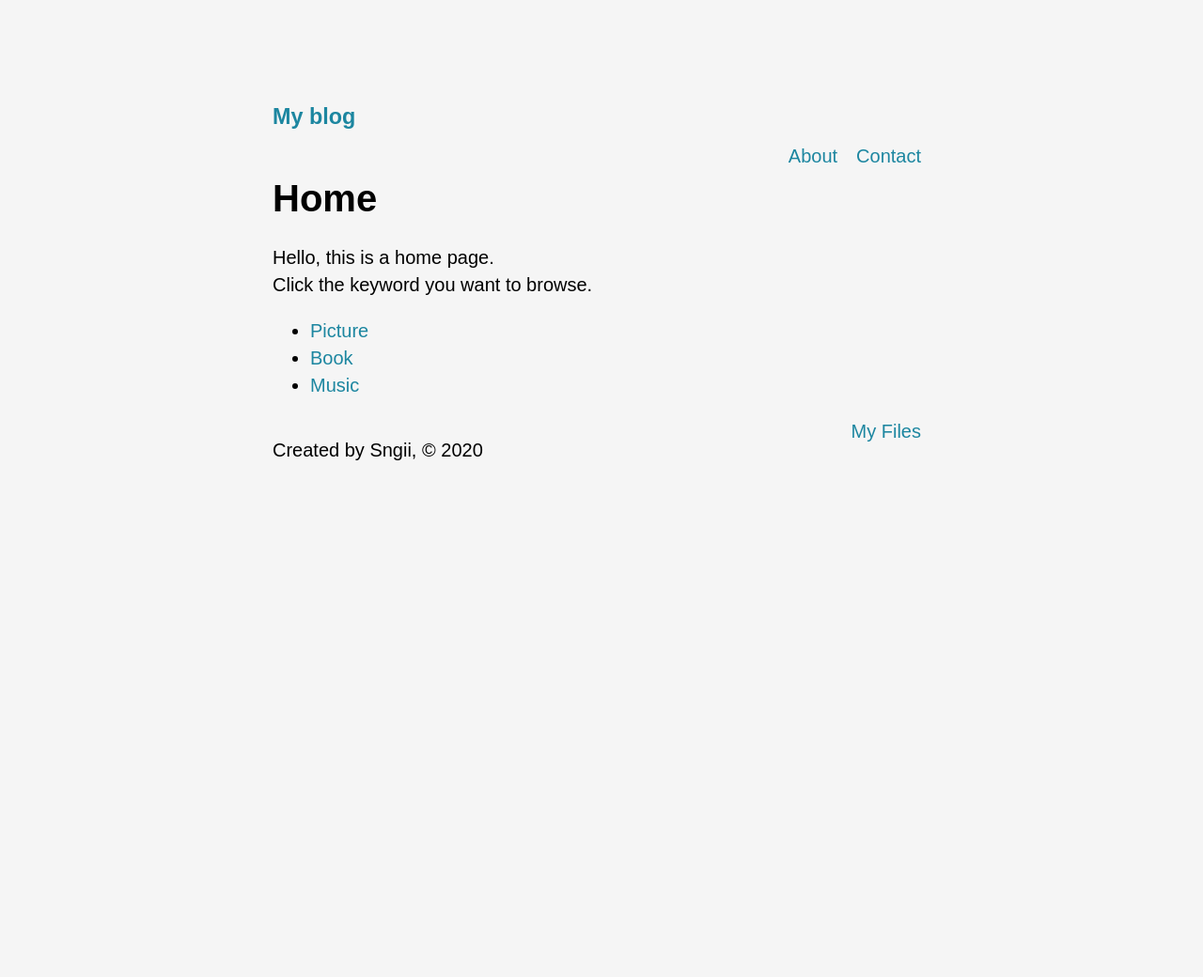
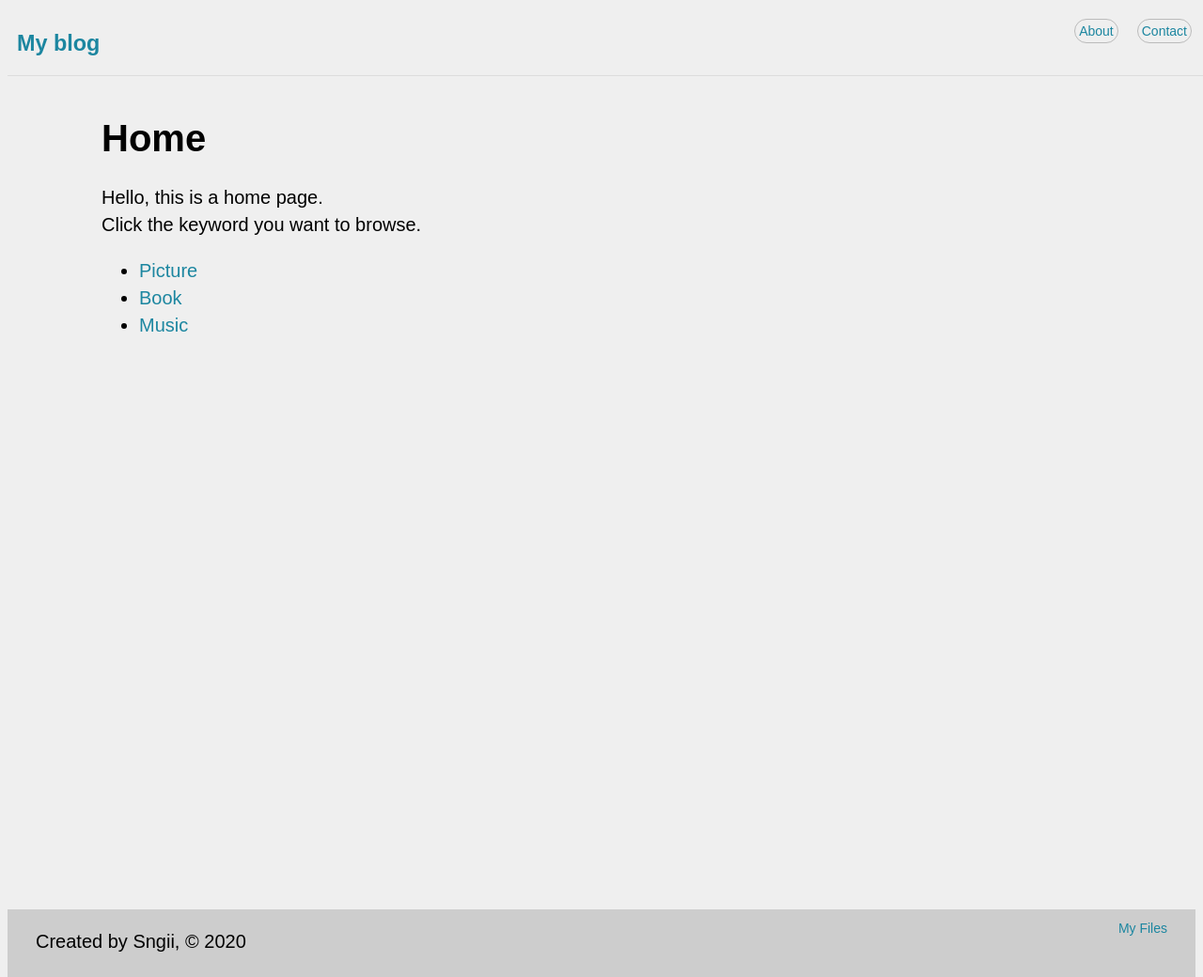
Before and after one commit to airotod/gatsby-learn, a Gatsby site: page / in a window 1280 px wide. Shown: the top 1040 px of the page at 94% size. Before the commit the page ends 800 px from the top, so only its background shows below. Built offline with nearby package versions, Linux system fonts and the light colour scheme; Gatsby itself is replaced by a stand-in of ours.

Commit message:
Change styles

```diff
--- a/src/components/footer.js
+++ b/src/components/footer.js
@@ -1,15 +1,20 @@
 import React from "react"
-import { css } from "@emotion/core"
 import { Link } from "gatsby"
 import styles from "./footer.module.css"
 
 const Footer = () => {
   return (
-    <footer>
-      <p className={styles.footer}>Created by Sngii, &copy; 2020</p>
-      <Link to={`/my-files/`} className={styles.files}>
-        My Files
-      </Link>
+    <footer className={styles.footer}>
+      <div className={styles.inner_wrap}>
+        <div className={styles.footer_left}>
+          <p className={styles.copyright}>Created by Sngii, &copy; 2020</p>
+        </div>
+        <div className={styles.footer_right}>
+          <Link to={`/my-files/`} className={styles.files}>
+            My Files
+          </Link>
+        </div>
+      </div>
     </footer>
   )
 }
--- a/src/components/footer.module.css
+++ b/src/components/footer.module.css
@@ -1,8 +1,18 @@
 .footer {
-  display: inline-block;
+  float: left;
+  width: 100%;
+  bottom: 0;
+  height: 80px;
+  background-color: #cdcdcd;
 }
 
-.files {
+.footer_left {
+  float: left;
+  margin: 0 30px;
+}
+
+.footer_right {
   float: right;
-  margin: 0 10px;
+  margin: 10px 30px;
+  font-size: 14px;
 }
--- a/src/components/layout.js
+++ b/src/components/layout.js
@@ -18,18 +18,26 @@ export default function Layout({ children }) {
 
   return (
     <div className={styles.wrap}>
-      <Link to={`/`}>
-        <h3 className={styles.title}>{data.site.siteMetadata.title}</h3>
-      </Link>
-      <div>
-      <span className={styles.nav}>
-        <Link to={`/contact/`}>Contact</Link>
-      </span>
-      <span className={styles.nav}>
-        <Link to={`/about/`}>About</Link>
-      </span>
+      <div className={styles.header}>
+        <div className={styles.inner_wrap}>
+          <div className={styles.header_left}>
+            <h3 className={styles.title}>
+              <Link to={`/`}>{data.site.siteMetadata.title}</Link>
+            </h3>
+          </div>
+          <div className={styles.header_right}>
+            <ul className={styles.nav}>
+              <li className={styles.tab}>
+                <Link to={`/contact/`}>Contact</Link>
+              </li>
+              <li className={styles.tab}>
+                <Link to={`/about/`}>About</Link>
+              </li>
+            </ul>
+          </div>
+        </div>
       </div>
-      {children}
+      <div className={styles.main_wrap}>{children}</div>
       <Footer />
     </div>
   )
--- a/src/components/layout.module.css
+++ b/src/components/layout.module.css
@@ -1,17 +1,43 @@
 .wrap {
-  margin: 0 auto;
-  max-width: 700px;
-  padding: 10px;
-  padding-top: 10px;
+  margin: 0;
+  padding: 0;
 }
 
-.title {
-  margin-bottom: 10px;
-  display: inline-block;
-  font-style: normal;
+.header {
+  position: fixed;
+  float: left;
+  width: 100%;
+  top: 0;
+  z-index: 10000;
+  height: 80px;
+  background-color: #efefef;
+  border-bottom: 1px solid #ddd;
+}
+
+.header_left {
+  float: left;
+  margin: 0 10px;
+}
+
+.header_right {
+  float: right;
+  margin: 0 10px;
 }
 
 .nav {
+  list-style: none;
+}
+
+.tab {
+  margin: 0 10px;
+  padding: 2px 4px;
+  border: 1px solid #bbbbbb;
+  border-radius: 16px;
   float: right;
-  margin: 0 10px;
+  font-size: 14px;
 }
+
+.main_wrap {
+  padding: 80px 100px;
+  min-height: 100vh;
+}
--- a/src/styles/global.css
+++ b/src/styles/global.css
@@ -1,9 +1,9 @@
 html {
-  background-color: rgb(245, 245, 245);
+  background-color: #efefef;
   font-size: 20px;
   line-height: 1.45;
   font-family: 'Quattrocento Sans', sans-serif;
-  padding: 60px;
+  padding: 0 0;
 }
 
 h1, h2, h3, h4, h5, h6 {
```
Also changed, not shown: src/pages/book.js (+5 -23 lines), src/pages/book.module.css (added, +9 -0 lines), src/pages/music.js (+5 -22 lines).
